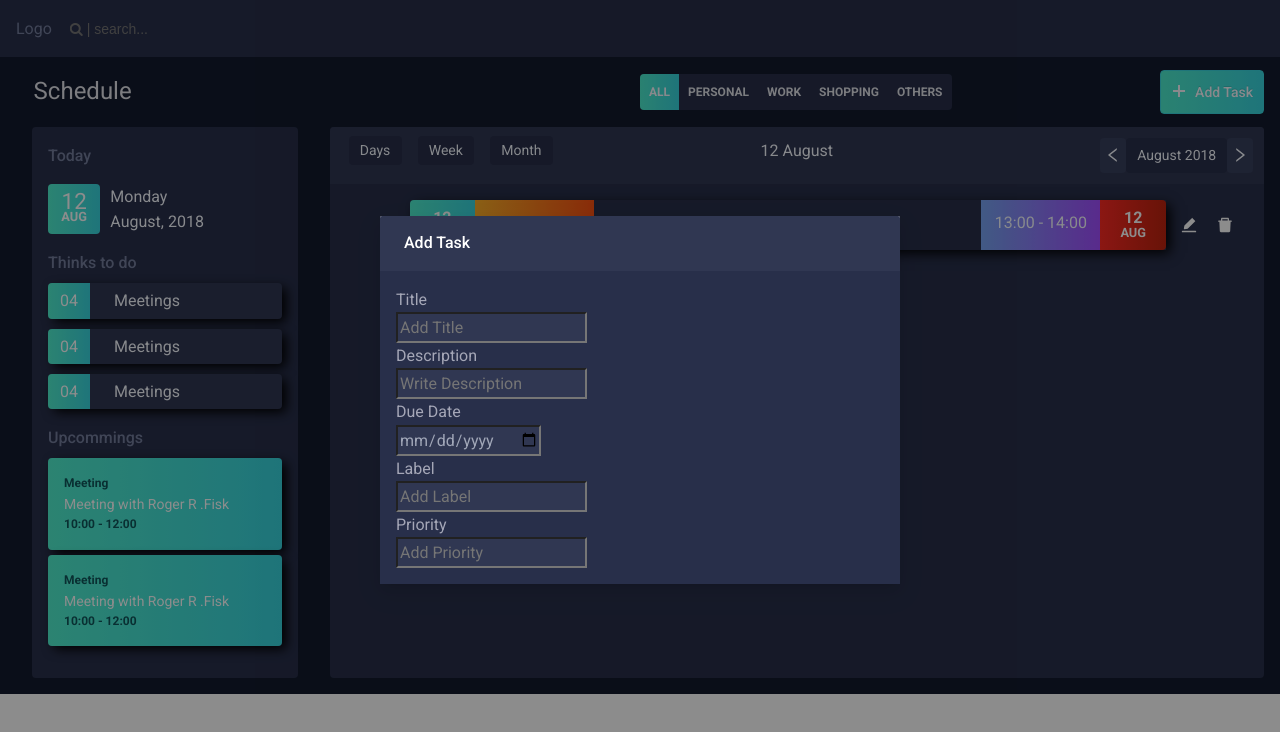
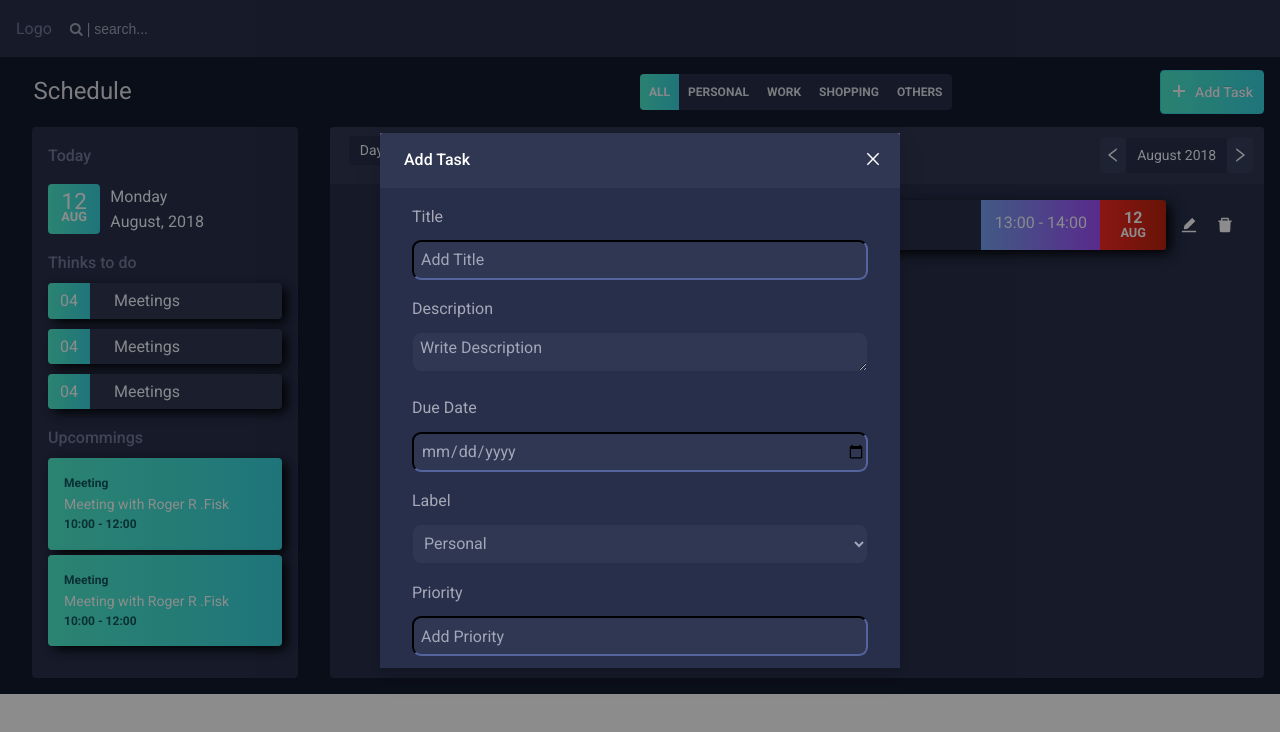
Before and after one commit to wildcod/hackerEarth_Hackathon, a React (Create React App) app in the folder webapp/: page / in a window 1280 px wide. Both pictures are taken after a click on the button "Add Task". Shown: the top 732 px of the page. Built offline with nearby package versions, Linux system fonts and the light colour scheme.

Commit message:
Ui complete

```diff
--- /dev/null
+++ b/webapp/src/components/add-task/AddTask.scss
@@ -0,0 +1,49 @@
+.todo-form-container {
+  padding: 1rem 2rem;
+  display: flex;
+  flex-direction: column;
+  > form {
+    > label {
+      display: block;
+      color: #a5a7b7;
+      margin-bottom: 0.7rem;
+    }
+    > input,
+    textarea,
+    select {
+      background: #303752;
+      color: #a1a7b8;
+      border-color: #282f4a;
+      border-radius: 9px;
+      width: 100%;
+      padding-left: 7px;
+      height: 40px;
+      outline: none;
+      margin-bottom: 1rem;
+    }
+    > .submit-task-btn {
+      display: flex;
+      width: 100%;
+      justify-content: center;
+      > button {
+        width: 150px;
+        padding: 0.3rem;
+        border-radius: 6px;
+        background: linear-gradient(to right, #4debcd, #38d4dd);
+        border: none;
+      }
+    }
+  }
+}
+::placeholder {
+  color: #a1a7b8;
+}
+:-ms-input-placeholder {
+  /* Internet Explorer 10-11 */
+  color: #a1a7b8;
+}
+
+::-ms-input-placeholder {
+  /* Microsoft Edge */
+  color: #a1a7b8;
+}
--- /dev/null
+++ b/webapp/src/components/add-task/AddTask.tsx
@@ -0,0 +1,36 @@
+import React from 'react';
+import './AddTask.scss';
+
+const AddTask = () => {
+  return (
+    <div className="todo-form-container">
+      <form>
+        <label htmlFor="title">Title</label>
+        <input type="text" name="title" placeholder="Add Title" />
+        <label htmlFor="description">Description</label>
+        <textarea name="description">Write Description</textarea>
+        <label htmlFor="due_date">Due Date</label>
+        <input type="date" name="due_date" />
+        <label htmlFor="label">Label</label>
+        {/*<input type="text" name="label" placeholder="Add Label" />*/}
+        <select name="label">
+          <option>Personal</option>
+          <option>Work</option>
+          <option>Shopping</option>
+          <option>Others</option>
+        </select>
+        <label htmlFor="priority">Priority</label>
+        <input type="text" name="priority" placeholder="Add Priority" />
+        <label htmlFor="start_time">Start Time</label>
+        <input type="time" name="start_time" />
+        <label htmlFor="end_time">End Time</label>
+        <input type="time" name="end_time" />
+        <div className="submit-task-btn">
+          <button>Submit</button>
+        </div>
+      </form>
+    </div>
+  );
+};
+
+export default AddTask;
--- a/webapp/src/components/sub-header/SubHeader.scss
+++ b/webapp/src/components/sub-header/SubHeader.scss
@@ -74,20 +74,12 @@
     background: #282f4a;
     padding: 0;
     color: #ffffff;
-    > .form-container {
-      padding: 1rem;
-      display: flex;
-      flex-direction: column;
-      > form {
-        > label {
-          display: block;
-          color: #a5a7b7;
-        }
-        > input {
-          background: #303752;
-          color: #a1a7b8;
-        }
-      }
+    max-height: 480px;
+    overflow: auto;
+  }
+  .ant-modal-close-x {
+    > span {
+      color: #ffffff;
     }
   }
 }
--- a/webapp/src/components/sub-header/SubHeader.tsx
+++ b/webapp/src/components/sub-header/SubHeader.tsx
@@ -2,6 +2,7 @@ import React, { useState } from 'react';
 import { PlusOutlined } from '@ant-design/icons';
 import { Button, Modal } from 'antd';
 import './SubHeader.scss';
+import AddTask from '../add-task/AddTask';
 
 const tabs = ['All', 'Personal', 'Work', 'Shopping', 'Others'];
 
@@ -29,29 +30,11 @@ const SubHeader = () => {
         <Modal
           title="Add Task"
           centered
-          closable={false}
+          // closable={false}
           footer={null}
-          visible={isModalOpen}
-          onOk={() => setIsModalOpen(false)}
-          onCancel={() => setIsModalOpen(false)}>
-          <div className="form-container">
-            <form>
-              <label htmlFor="title">Title</label>
-              <input type="text" name="title" placeholder="Add Title" />
-              <label htmlFor="description">Description</label>
-              <input
-                type="text"
-                name="description"
-                placeholder="Write Description"
-              />
-              <label htmlFor="due_date">Due Date</label>
-              <input type="date" name="due_date" />
-              <label htmlFor="label">Label</label>
-              <input type="text" name="label" placeholder="Add Label" />
-              <label htmlFor="priority">Priority</label>
-              <input type="text" name="priority" placeholder="Add Priority" />
-            </form>
-          </div>
+          onCancel={() => setIsModalOpen(false)}
+          visible={isModalOpen}>
+          <AddTask />
         </Modal>
       </div>
     </div>
--- a/webapp/src/index.scss
+++ b/webapp/src/index.scss
@@ -1,6 +1,7 @@
 body {
   margin: 0;
   padding: 0;
+  background: #131a2d;
   font-family: -apple-system, BlinkMacSystemFont, 'Segoe UI', 'Roboto', 'Oxygen',
     'Ubuntu', 'Cantarell', 'Fira Sans', 'Droid Sans', 'Helvetica Neue',
     sans-serif;
@@ -8,7 +9,7 @@ body {
   -moz-osx-font-smoothing: grayscale;
 }
 
-*{
+* {
   font-size: 1rem;
   font-family: 'Roboto', sans-serif;
   font-weight: 400;
```
